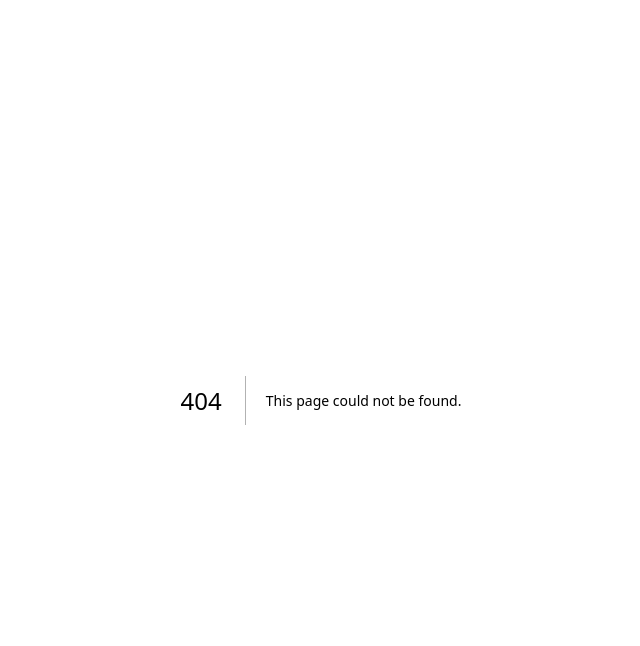
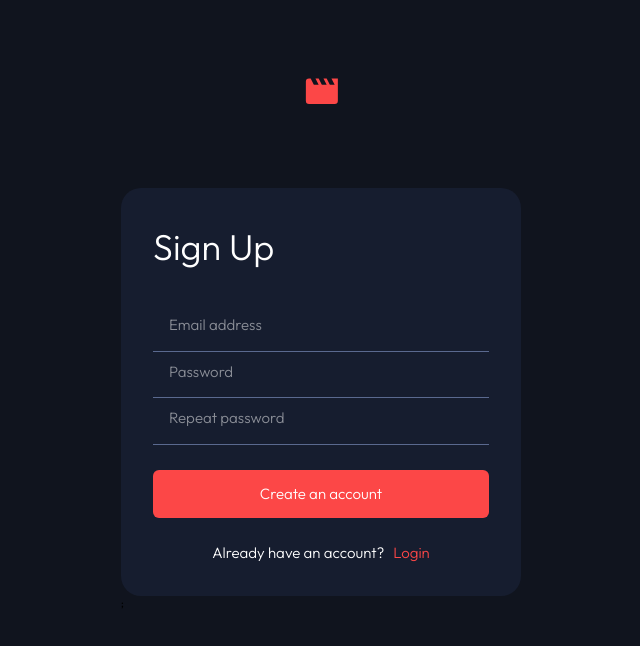
Before and after one commit to amaify/entertainment, a Next.js app: page /signup in a window 1280 px wide. Before the commit this address had no page. Shown: the top 646 px of the page, without its empty margins (319-959 px from the left). Built offline with nearby package versions, Linux system fonts and the light colour scheme.

Commit message:
feat: created the auth form

```diff
--- /dev/null
+++ b/src/app/(auth)/components/auth-form.tsx
@@ -0,0 +1,50 @@
+import Button from "@/components/ui/button";
+import Input, { type FormInputVariant } from "@/components/ui/input";
+import Link from "next/link";
+import { InputHTMLAttributes } from "react";
+
+export interface FormFields extends InputHTMLAttributes<HTMLInputElement> {
+  variant: FormInputVariant;
+}
+
+interface Props {
+  title: string;
+  variant: "signup" | "login";
+  formFields: FormFields[];
+}
+
+export default function AuthForm({ title, variant, formFields }: Props) {
+  const isLogin = variant === "login";
+  const buttonTitle = isLogin ? "Login to your account" : "Create an account";
+  const footerText = isLogin ? "Don't" : "Already";
+  const footerAction = {
+    title: isLogin ? "Sign Up" : "Login",
+    link: isLogin ? "/signup" : "/login",
+  };
+  return (
+    <section className="p-[3.2rem] w-[40rem] bg-secondary-background rounded-[2rem]">
+      <h1 className="text-white text-heading-lg mb-16 text-left capitalize">
+        {title}
+      </h1>
+      <form className="w-full h-full mb-[2.4rem]">
+        <div className="flex flex-col gap-[2.4rem] mb-[4rem]">
+          {formFields.map((field) => (
+            <Input
+              key={field.id}
+              variant={field.variant}
+              type={field.type}
+              placeholder={field.placeholder}
+            />
+          ))}
+        </div>
+        <Button>{buttonTitle}</Button>
+      </form>
+      <span className="text-white text-body-md flex items-center gap-[0.9rem] justify-center">
+        <span>{footerText} have an account?</span>
+        <span className="text-primary">
+          <Link href={footerAction.link}>{footerAction.title}</Link>
+        </span>
+      </span>
+    </section>
+  );
+}
--- /dev/null
+++ b/src/app/(auth)/layout.tsx
@@ -0,0 +1,14 @@
+import SvgIcon from "@/components/svg/svg";
+import Link from "next/link";
+import type { ReactNode } from "react";
+
+export default function AuthLayout({ children }: { children: ReactNode }) {
+  return (
+    <section className="flex flex-col items-center gap-[8.3rem] h-screen pt-[7.841rem]">
+      <Link href="/">
+        <SvgIcon variant="logoIcon" />
+      </Link>
+      {children}
+    </section>
+  );
+}
--- a/src/app/(auth)/login/page.tsx
+++ b/src/app/(auth)/login/page.tsx
@@ -3,6 +3,22 @@
 import Button from "@/components/ui/button";
 import { createClientComponentClient } from "@supabase/auth-helpers-nextjs";
 import { useRouter } from "next/navigation";
+import AuthForm, { FormFields } from "../components/auth-form";
+
+const formFields: FormFields[] = [
+  {
+    id: "email",
+    type: "email",
+    placeholder: "Email address",
+    variant: "formInput",
+  },
+  {
+    id: "password",
+    type: "password",
+    placeholder: "Password",
+    variant: "formInput",
+  },
+];
 
 export default function Login() {
   const router = useRouter();
@@ -32,10 +48,8 @@ export default function Login() {
     router.refresh();
   };
   return (
-    <div>
-      <Button onClick={handleSignup}>Signup</Button>
-      <Button onClick={handleLogin}>login</Button>
-      <Button>sign out</Button>
-    </div>
+    <main>
+      <AuthForm variant="login" title="login" formFields={formFields} />
+    </main>
   );
 }
--- /dev/null
+++ b/src/app/(auth)/signup/page.tsx
@@ -0,0 +1,30 @@
+import AuthForm, { type FormFields } from "../components/auth-form";
+
+const formFields: FormFields[] = [
+  {
+    id: "email",
+    type: "email",
+    placeholder: "Email address",
+    variant: "formInput",
+  },
+  {
+    id: "password",
+    type: "password",
+    placeholder: "Password",
+    variant: "formInput",
+  },
+  {
+    id: "repeatPassword",
+    type: "password",
+    placeholder: "Repeat password",
+    variant: "formInput",
+  },
+];
+
+export default function SignUpPage() {
+  return (
+    <main>
+      <AuthForm variant="signup" title="Sign Up" formFields={formFields} />;
+    </main>
+  );
+}
--- a/src/components/svg/svg.tsx
+++ b/src/components/svg/svg.tsx
@@ -6,7 +6,8 @@ interface Props {
     | "playIcon"
     | "bookmarkIcon"
     | "movieIcon"
-    | "tvSeriesIcon";
+    | "tvSeriesIcon"
+    | "logoIcon";
   fillColour?: string;
   className?: string;
 }
@@ -63,6 +64,14 @@ export default function SvgIcon({
         />
       </svg>
     ),
+    logoIcon: (
+      <svg width="33" height="27" xmlns="http://www.w3.org/2000/svg">
+        <path
+          d="m26.463.408 3.2 6.4h-4.8l-3.2-6.4h-3.2l3.2 6.4h-4.8l-3.2-6.4h-3.2l3.2 6.4h-4.8l-3.2-6.4h-1.6a3.186 3.186 0 0 0-3.184 3.2l-.016 19.2a3.2 3.2 0 0 0 3.2 3.2h25.6a3.2 3.2 0 0 0 3.2-3.2V.408h-6.4Z"
+          fill="#FC4747"
+        />
+      </svg>
+    ),
   };
   return svgIcons[variant];
 }
--- a/src/components/ui/button.tsx
+++ b/src/components/ui/button.tsx
@@ -7,10 +7,8 @@ interface Props extends ButtonHTMLAttributes<HTMLButtonElement> {
 export default function Button({ children, ...props }: Props) {
   return (
     <button
-      formAction={props.formAction}
-      type={props.type}
-      onClick={props.onClick}
-      className="bg-primary w-[33.6rem] h-[4.8rem] rounded-[0.6rem] text-white text-body-md transition-colors hover:bg-white hover:text-secondary-background"
+      {...props}
+      className="bg-primary w-full h-[4.8rem] rounded-[0.6rem] text-white text-body-md transition-colors hover:bg-white hover:text-secondary-background"
     >
       {children}
     </button>
--- a/src/components/ui/input.tsx
+++ b/src/components/ui/input.tsx
@@ -1,10 +1,11 @@
 import SvgIcon from "@/components/svg/svg";
 import cn from "@/helpers/cn";
-import { clsx } from "clsx";
 import type { InputHTMLAttributes } from "react";
 
+export type FormInputVariant = "searchInput" | "formInput";
+
 interface Props extends InputHTMLAttributes<HTMLInputElement> {
-  variant: "searchInput" | "formInput";
+  variant: FormInputVariant;
   inputError?: Record<string, string>;
 }
 
```
Also changed, not shown: 1 other file (tests, documents, lock files or other folders).
